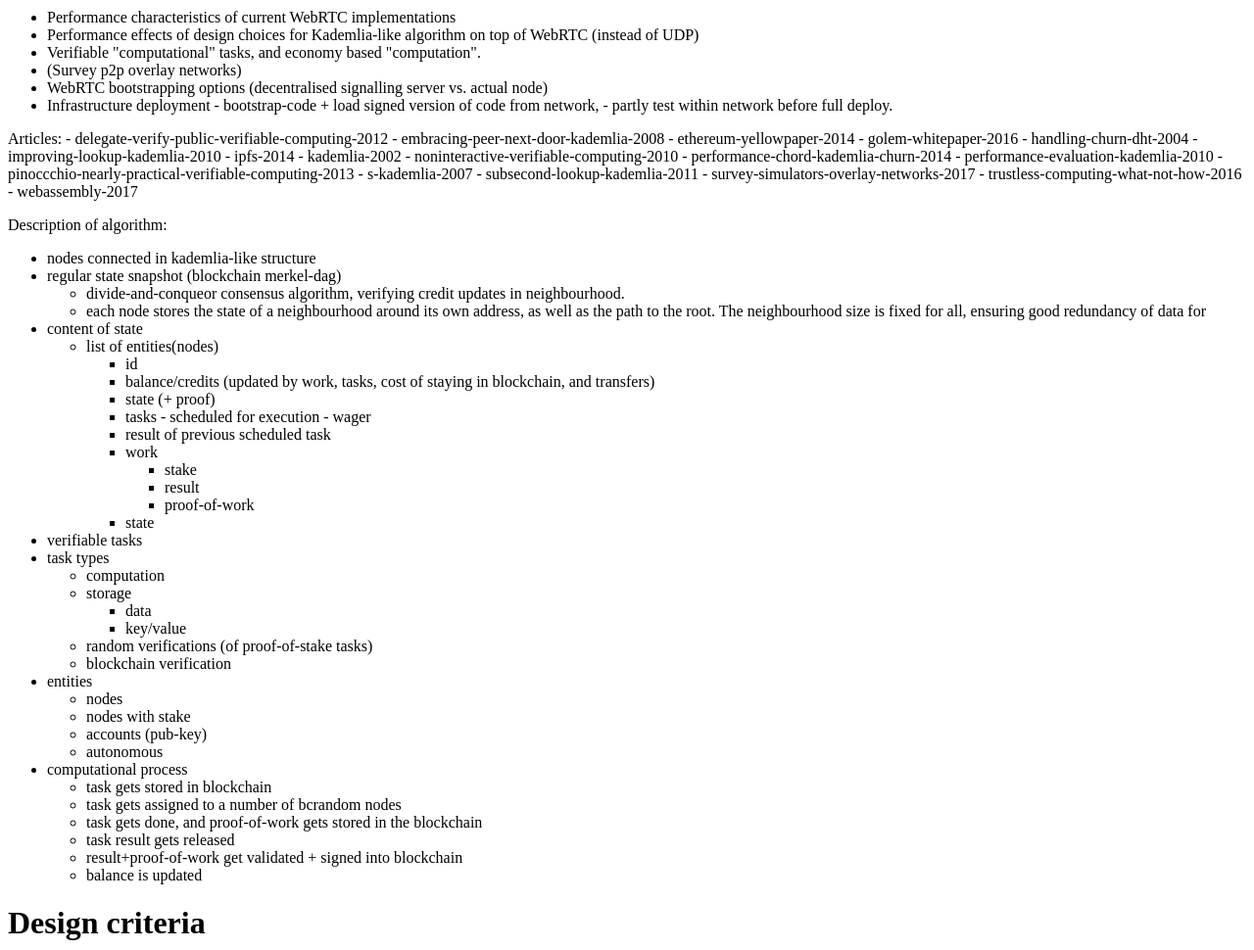
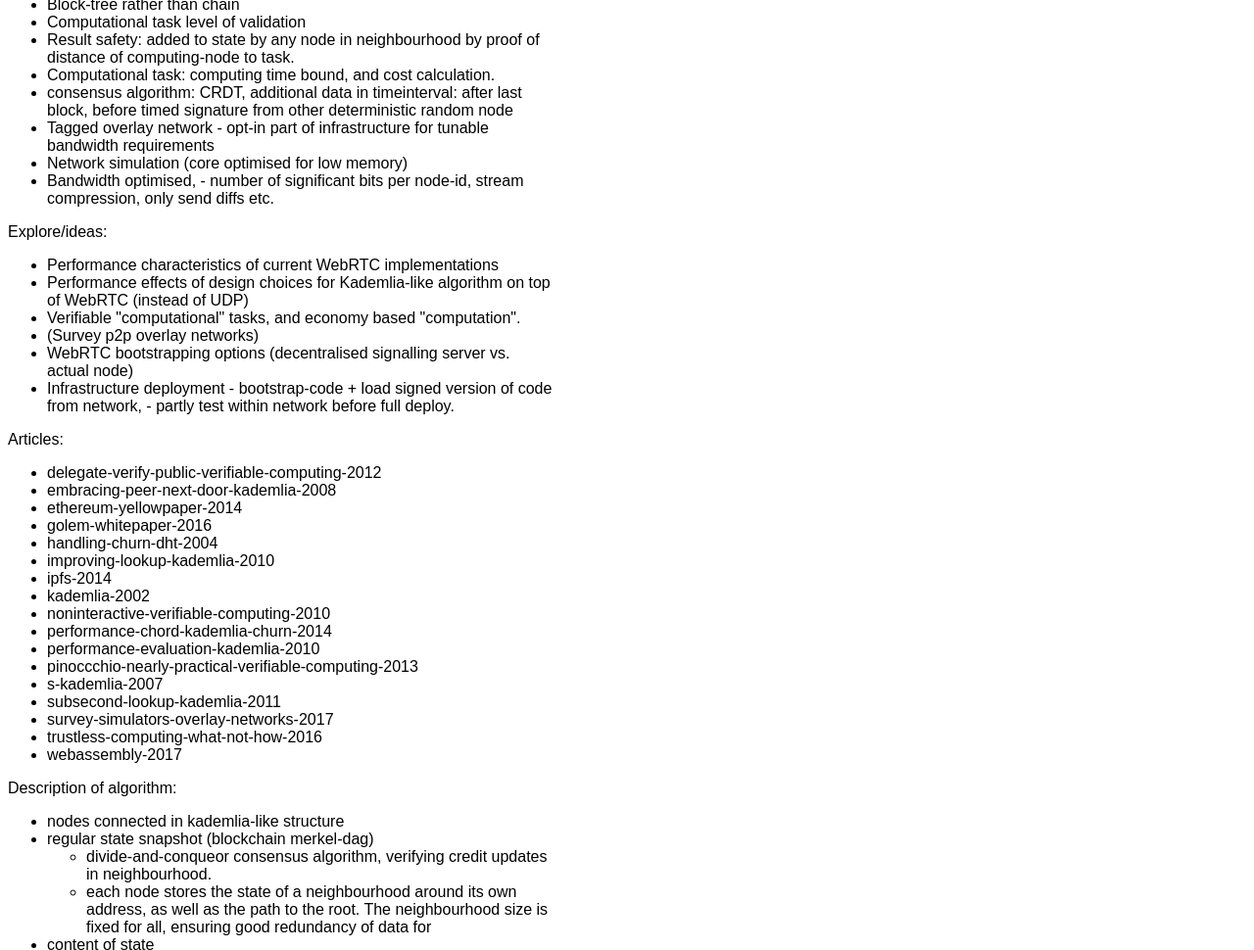
Before and after one commit to rasmuserik/p2pweb, a website: page docs/notes.html in a window 1280 px wide. Shown: the part 940-1910 px from the top of the page at 98% size. Drawn offline with nearby package versions, Linux system fonts and the light colour scheme; some packages are replaced by stand-ins of ours.

Commit message:
script for updating notes

```diff
--- a/docs/notes.html
+++ b/docs/notes.html
@@ -3,17 +3,28 @@
   <head>
     <script type="text/javascript" async src="https://cdnjs.cloudflare.com/ajax/libs/mathjax/2.7.1/MathJax.js?..."></script>
     <meta charset="utf-8">
-  <meta name="generator" content="pandoc">
     <meta name="viewport" content="width=device-width, initial-scale=1.0, user-scalable=yes">
      <meta name="author" content="Rasmus Erik Voel Jensen">
      <meta name="dcterms.date" content="2017-01-01">
+
     <title>Notes (in progress) about P2P Web</title>
     <style type="text/css">code{white-space: pre;}</style>
-  <!--[if lt IE 9]>
-    <script src="//cdnjs.cloudflare.com/ajax/libs/html5shiv/3.7.3/html5shiv-printshiv.min.js"></script>
-  <![endif]-->
+
+
+
+
+
+    <style>
+body {
+  font-family: sans-serif;
+}
+.content {
+  max-width: 66ex;
+}
+    </style>
   </head>
   <body>
+    <div class=content>
                   <header>
         <h1 class="title">Notes (in progress) about P2P Web</h1>
                         <p class="author">Rasmus Erik Voel Jensen</p>
@@ -66,7 +77,26 @@
 <li>WebRTC bootstrapping options (decentralised signalling server vs. actual node)</li>
 <li>Infrastructure deployment - bootstrap-code + load signed version of code from network, - partly test within network before full deploy.</li>
 </ul>
-<p>Articles: - delegate-verify-public-verifiable-computing-2012 - embracing-peer-next-door-kademlia-2008 - ethereum-yellowpaper-2014 - golem-whitepaper-2016 - handling-churn-dht-2004 - improving-lookup-kademlia-2010 - ipfs-2014 - kademlia-2002 - noninteractive-verifiable-computing-2010 - performance-chord-kademlia-churn-2014 - performance-evaluation-kademlia-2010 - pinoccchio-nearly-practical-verifiable-computing-2013 - s-kademlia-2007 - subsecond-lookup-kademlia-2011 - survey-simulators-overlay-networks-2017 - trustless-computing-what-not-how-2016 - webassembly-2017</p>
+<p>Articles:</p>
+<ul>
+<li>delegate-verify-public-verifiable-computing-2012</li>
+<li>embracing-peer-next-door-kademlia-2008</li>
+<li>ethereum-yellowpaper-2014</li>
+<li>golem-whitepaper-2016</li>
+<li>handling-churn-dht-2004</li>
+<li>improving-lookup-kademlia-2010</li>
+<li>ipfs-2014</li>
+<li>kademlia-2002</li>
+<li>noninteractive-verifiable-computing-2010</li>
+<li>performance-chord-kademlia-churn-2014</li>
+<li>performance-evaluation-kademlia-2010</li>
+<li>pinoccchio-nearly-practical-verifiable-computing-2013</li>
+<li>s-kademlia-2007</li>
+<li>subsecond-lookup-kademlia-2011</li>
+<li>survey-simulators-overlay-networks-2017</li>
+<li>trustless-computing-what-not-how-2016</li>
+<li>webassembly-2017</li>
+</ul>
 <p>Description of algorithm:</p>
 <ul>
 <li>nodes connected in kademlia-like structure</li>
@@ -225,5 +255,6 @@
 <li>minimise memory usage (for ability to run large simulations).</li>
 <li>i.e. 64K per nodes =&gt; 100K nodes in memory simulation ~ 6G memory</li>
 </ul>
+          </div>
   </body>
 </html>
```
Also changed, not shown: docs/index.html (+16 -4 lines), notes.md (+1 -3 lines), pandoc/template.html (+17 -29 lines), icon.png (deleted), 2 other files. Lines whose indentation alone changed are shown as unchanged.
